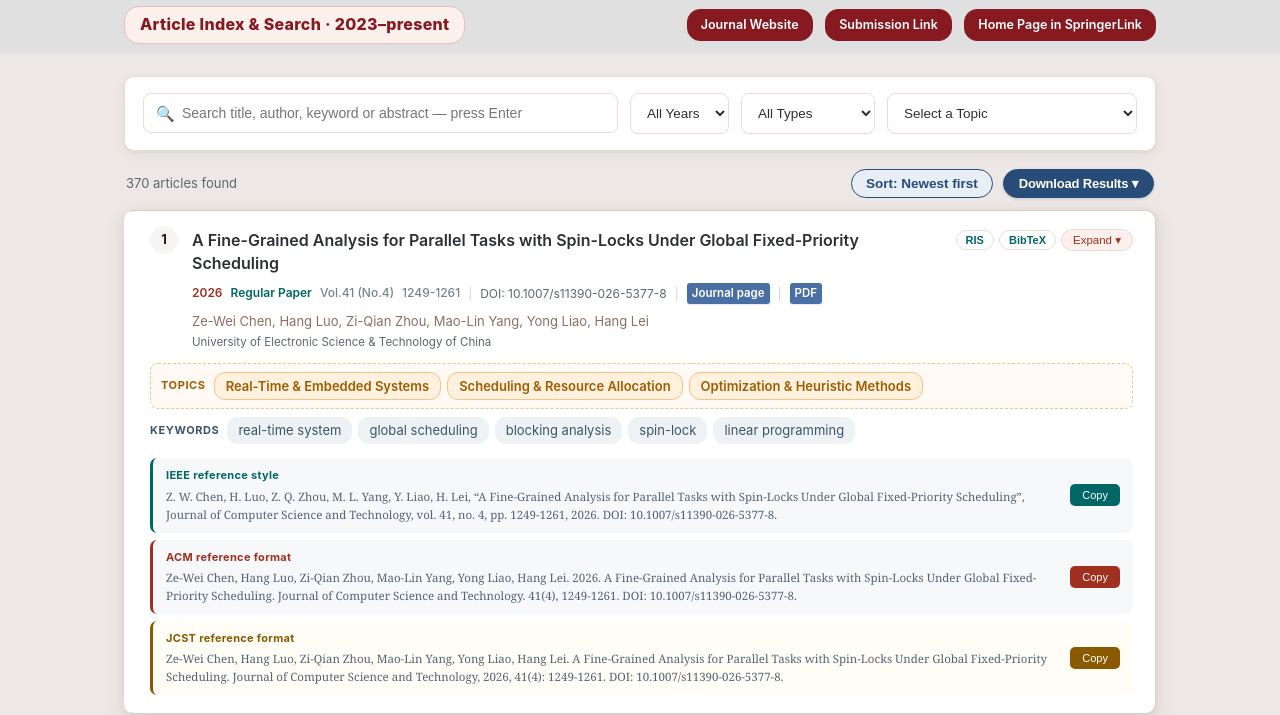
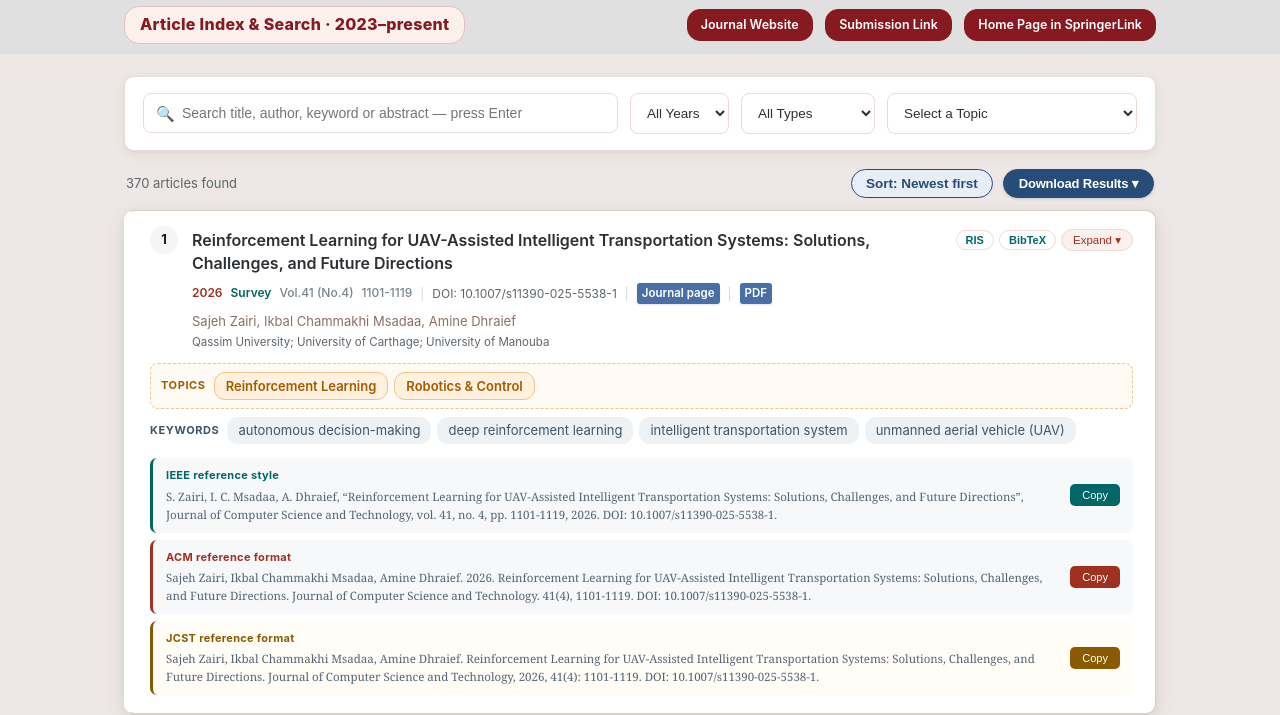
Before and after one commit to JCST-supplementary/JCST-Article-Index-Search, a plain HTML site: page index.html in a window 1280 px wide. Shown: the part 119-834 px from the top of the page. Drawn offline with Linux system fonts and the light colour scheme.

Commit message:
Add files via upload

```diff
--- a/index.html
+++ b/index.html
@@ -380,8 +380,15 @@
       if(q && a._s.indexOf(q)<0) return false;
       return true;
     });
+    function iss(a){ var n=parseInt(a.issue,10); return isNaN(n)?0:n; }
+    function pg(a){ var n=parseInt(a.firstpage,10); return isNaN(n)?0:n; }
     view.sort(function(a,b){
+      if(!newest) return (a.title||'').localeCompare(b.title||'');
       var r = a._y===b._y ? 0 : (a._y<b._y?1:-1);
+      if(r) return r;
+      r = iss(b)-iss(a);            // later issue first within the year
+      if(r) return r;
+      r = pg(a)-pg(b);              // reading order by first page within the issue
       if(r) return r;
       return (a.title||'').localeCompare(b.title||'');
     });
```
Also changed, not shown: 1 other file.
